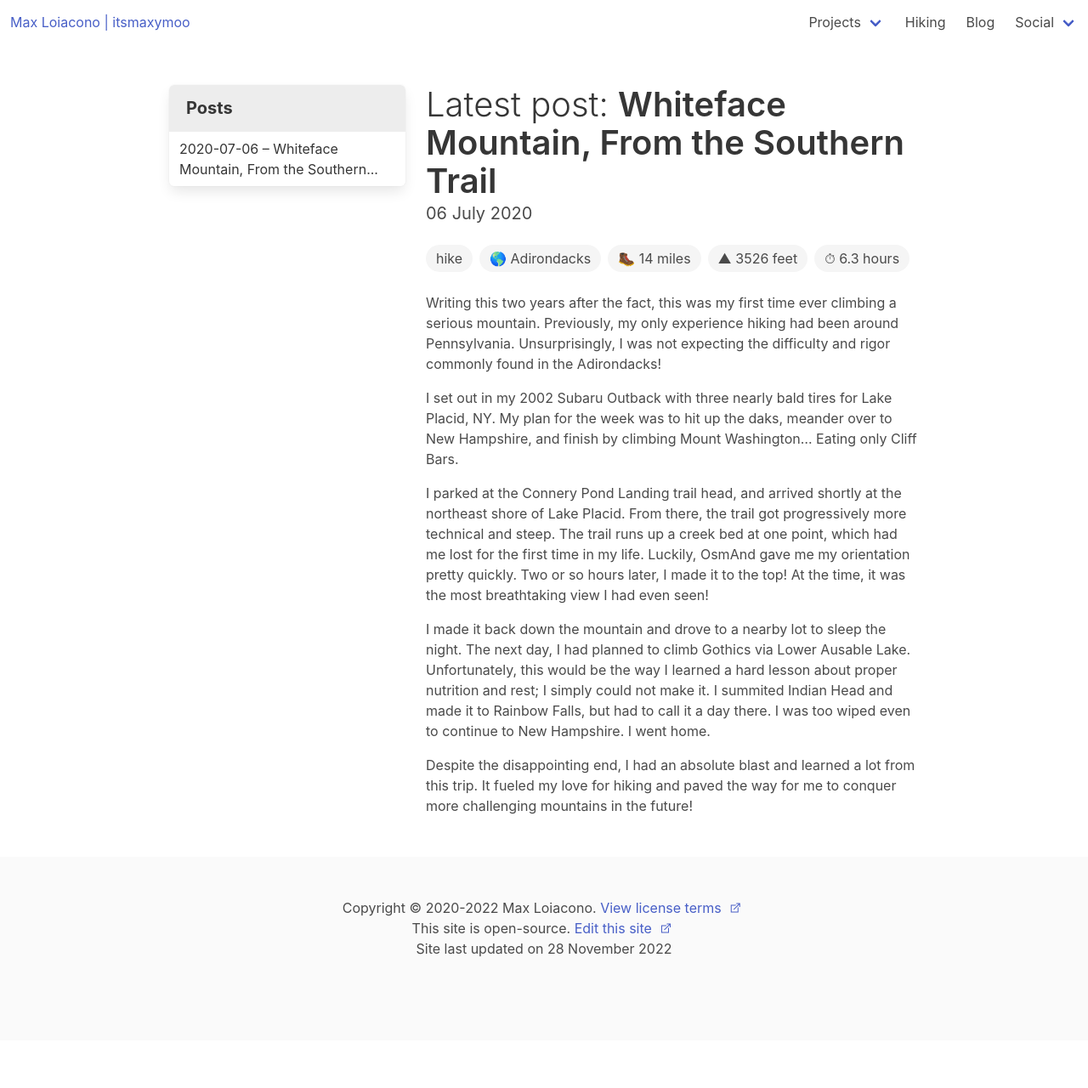
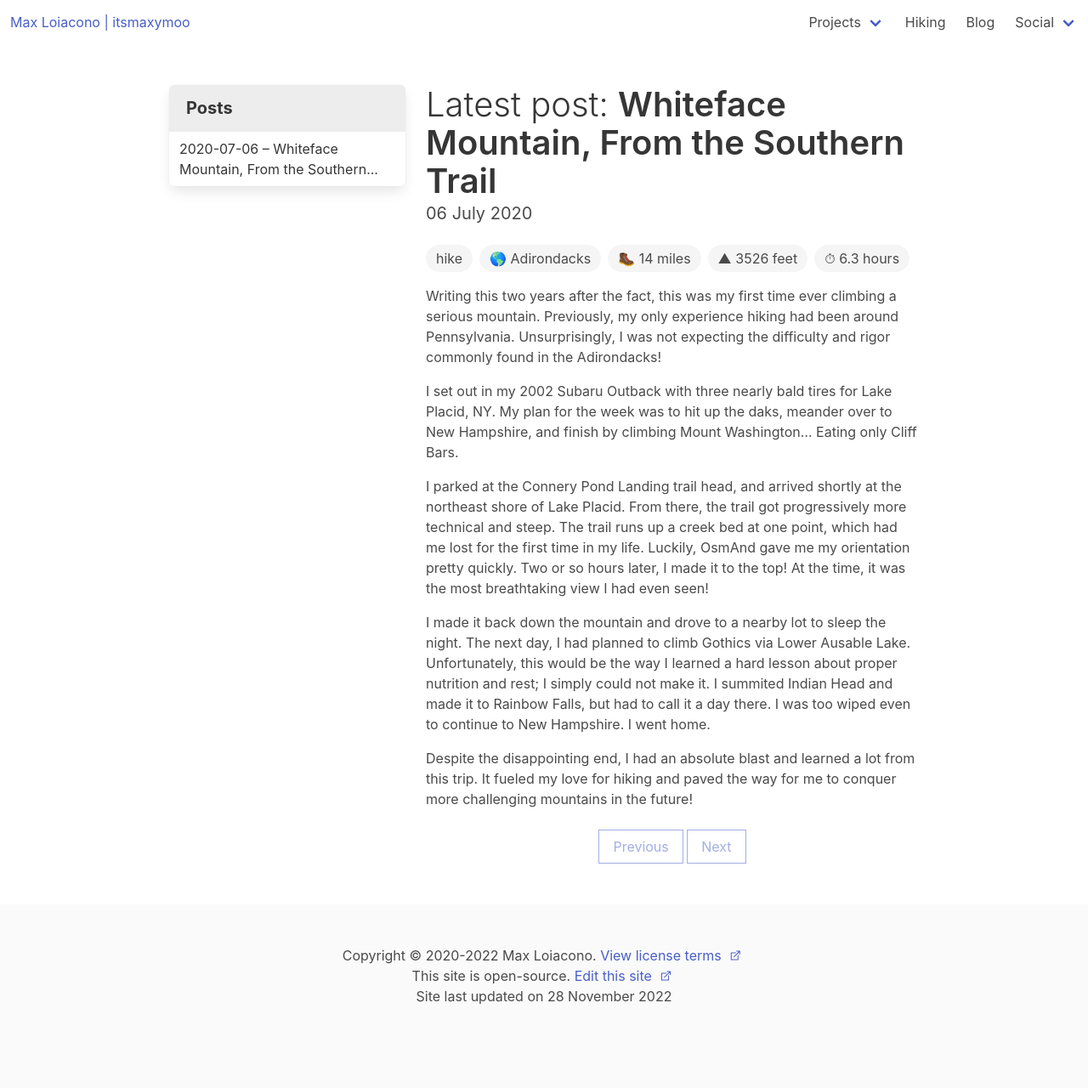
Before and after one commit to itsmaxymoo/itsmaxymoo.com, a Jekyll site: the page built from blog.html, in a window 1280 px wide. Shown: the whole page at 85% size. Built offline with Jekyll 4.4.1, drawn with Linux system fonts in a browser that asks for light colours; before the commit the page ends 1224 px from its top, so only the background shows below that.

Commit message:
post prev and next buttons

```diff
--- a/_includes/post.html
+++ b/_includes/post.html
@@ -1,4 +1,4 @@
-<header>
+<header class="mb-4">
 
 	<h2 class="title is-size-2">
 		<span class="has-text-weight-light">{{ include.prepend_title }}</span>
@@ -9,7 +9,7 @@
 
 	{% assign tag_class = "tag is-rounded is-medium" %}
 
-	<div class="tags mb-4">
+	<div class="tags">
 		<span class="{{ tag_class }}">{% if include.post.category %}{{ include.post.category }}{% else %}no category{% endif %}</span>
 		{% if include.post.location %}<span class="{{ tag_class }}">&#127758; {{ include.post.location }}</span>{% endif %}
 		{% if include.post.distance %}<span class="{{ tag_class }}">&#129406; {{ include.post.distance }} miles</span>{% endif %}
@@ -26,3 +26,19 @@
 	</div>
 
 </main>
+
+<nav class="has-text-centered mt-5">
+
+	<a href="{{ include.post.previous }}">
+		<button class="button is-outlined is-link" {% unless include.post.previous %}disabled{% endunless %}>
+			Previous
+		</button>
+	</a>
+
+	<a href="{{ include.post.next }}">
+		<button class="button is-outlined is-link" {% unless include.post.next %}disabled{% endunless %}>
+			Next
+		</button>
+	</a>
+
+</nav>
```
